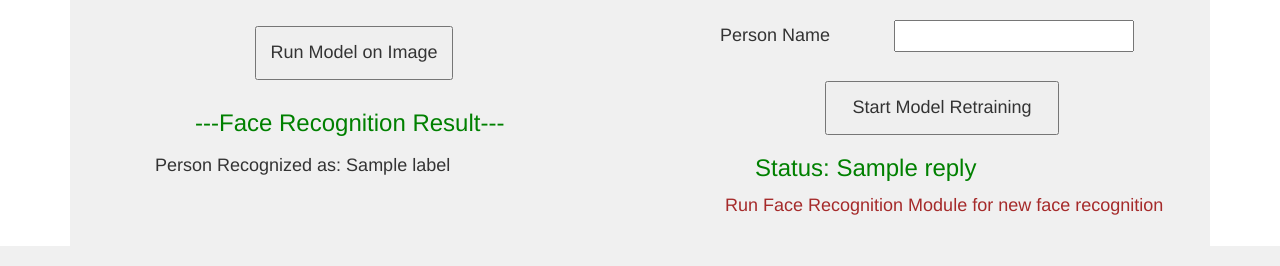
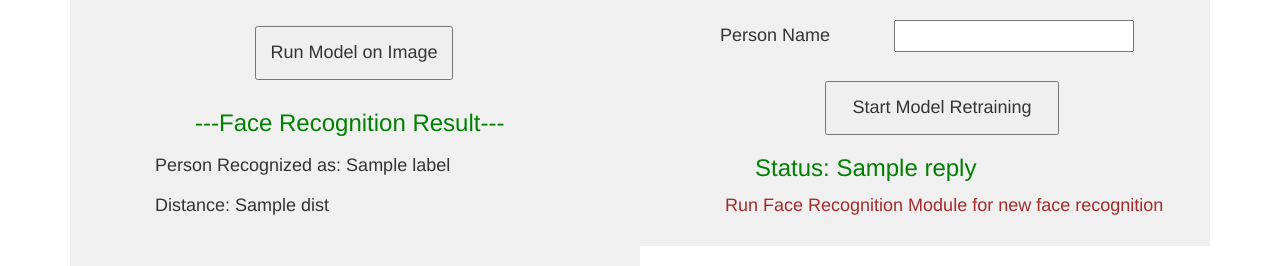
Before and after one commit to IftikharulSami/Face_Recognition, a Flask app: template templates/index.html in a window 1280 px wide. Shown: the part 677-943 px from the top of the page. Run offline with Flask 2, Linux system fonts and the light colour scheme; the template is opened without the code that fills it: most values are stand-ins (such as "Sample title", 1, 10 or a date in 2020); some libraries are stand-ins or nearby versions.

Commit message:
Update index.html

```diff
--- a/templates/index.html
+++ b/templates/index.html
@@ -51,7 +51,8 @@
     <input type="submit" value="Run Model on Image" style="margin-left:170px; margin-top: 30px" id="search">
     <div style="margin-left:110px; margin-top:30px; color: green"><h3>---Face Recognition Result---</h3></div>
     <div style="margin-left:70px; margin-top:20px"><h4>Person Recognized as: {{label}}</h4></div>
-    <br><br><br>
+    <div style="margin-left:70px; margin-top:20px"><h4>Distance: {{dist}}</h4></div>
+    <br><br>
     </div>
     <div class="col-lg-6 col-md-6  col-sm-12" style="background-color: #f0f0f0">
       <div style="margin-left:60px; margin-top:80px; color: blue"><h1>Model Retraining Module</h1></div>
```
